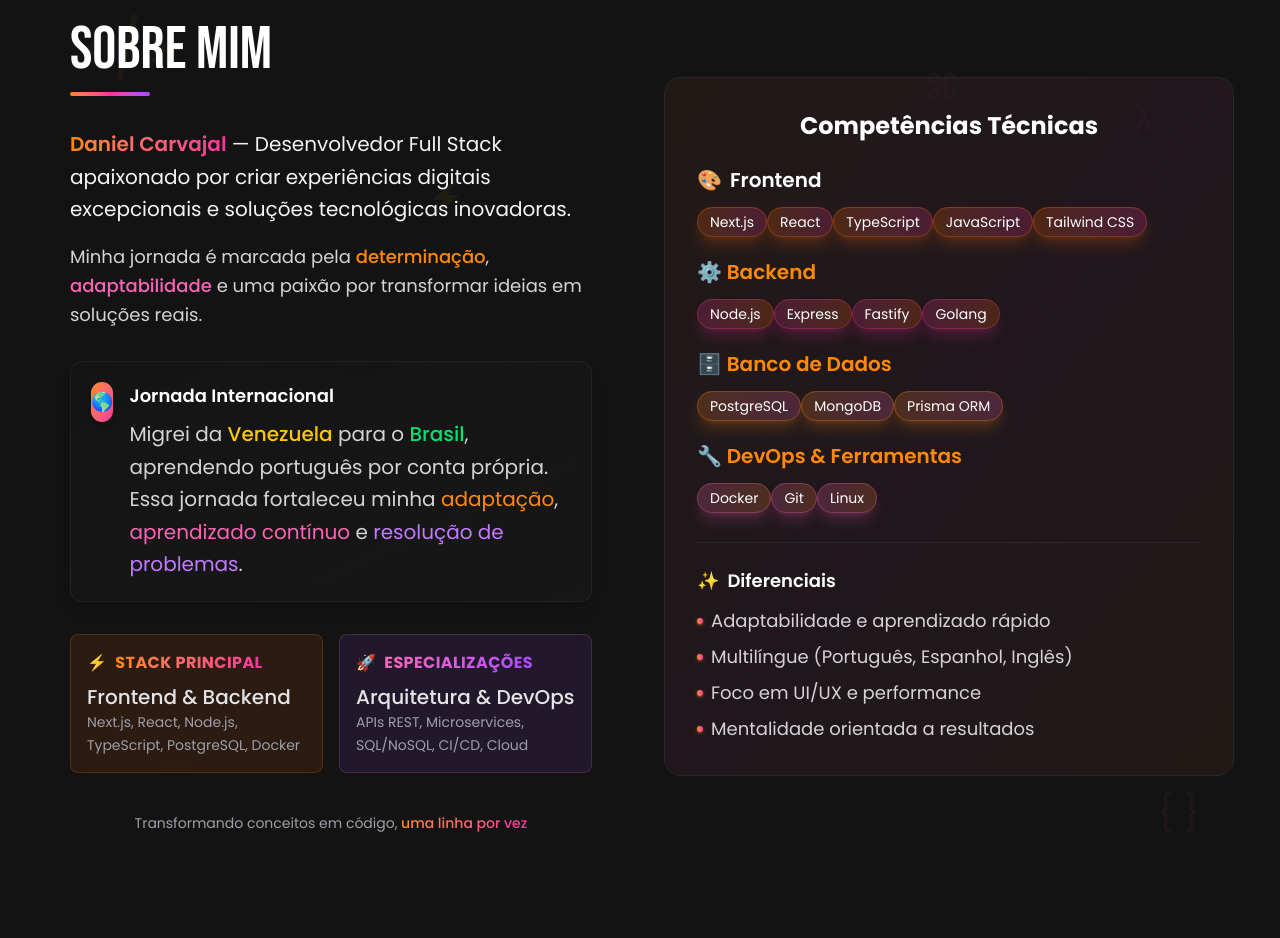
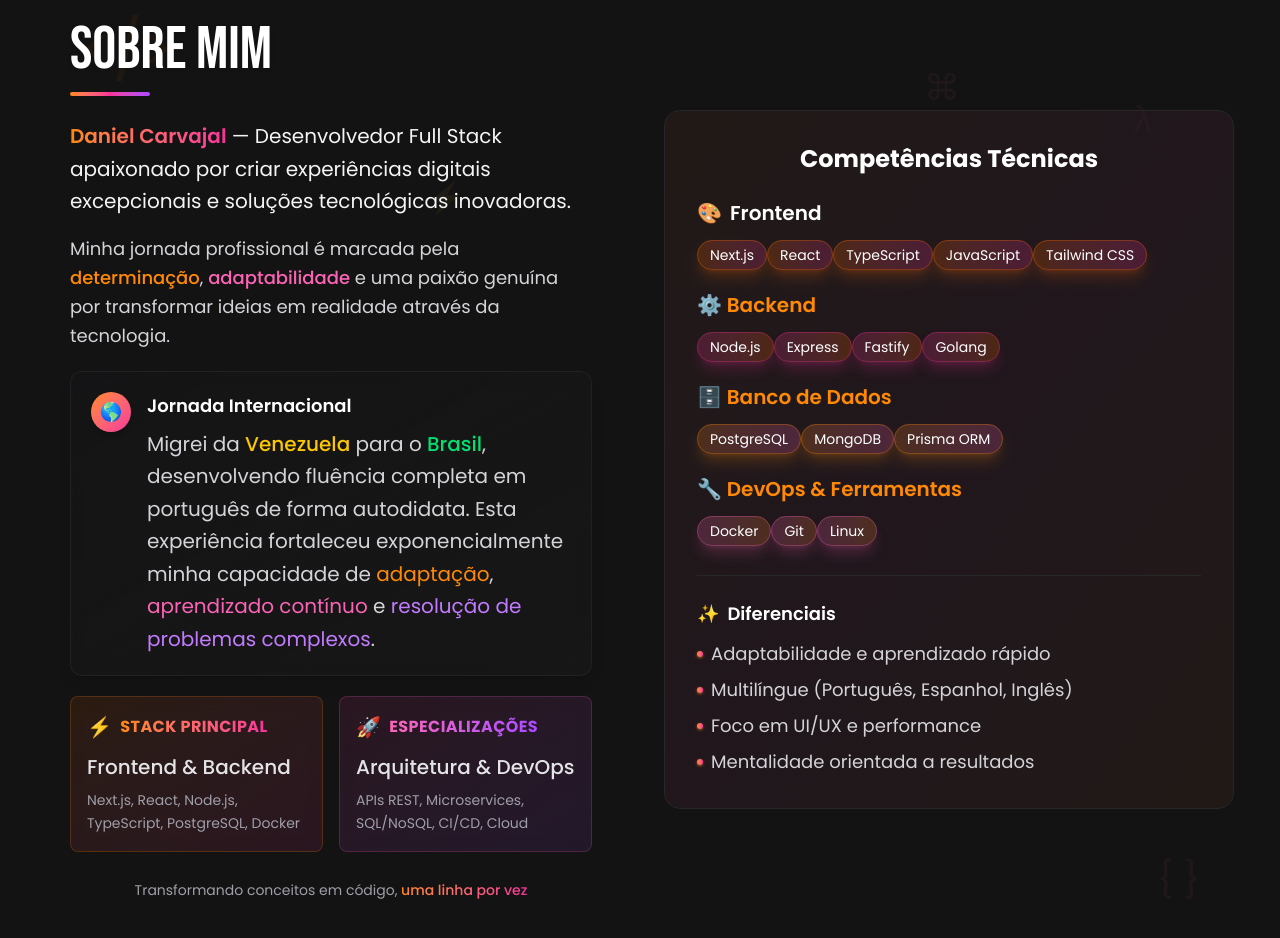
Before and after one commit to Carvajal-daniel/portfolio, a Next.js app: page / in a window 1280 px wide. Shown: the part 780-1718 px from the top of the page. Built offline with nearby package versions, Linux system fonts and the light colour scheme.

Commit message:
melhoras

```diff
--- a/src/app/page.tsx
+++ b/src/app/page.tsx
@@ -121,7 +121,7 @@ export default function Home() {
         {/* Seção About */}
         <section
           id="about"
-          className=" -mt-64 md:-mt-10 min-h-screen flex items-center "
+          className=" -mt-80 md:-mt-10 min-h-screen flex items-center "
         >
           <AboutMe />
         </section>
--- a/src/components/about/IntroContent.tsx
+++ b/src/components/about/IntroContent.tsx
@@ -1,6 +1,6 @@
 "use client";
 
-import { motion, Variants } from "framer-motion";
+import { motion } from "framer-motion";
 import { Bebas_Neue } from "next/font/google";
 
 const bebasNeue = Bebas_Neue({
@@ -9,141 +9,154 @@ const bebasNeue = Bebas_Neue({
   subsets: ["latin"],
 });
 
-// Animação fade + slide rápida
-const fadeUp: Variants = {
-  hidden: { opacity: 0, y: 60 },
-  show: {
-    opacity: 1,
-    y: 0,
-    transition: {
-      duration: 0.5,
-      ease: "easeOut",
-    },
-  },
+// Variáveis de animação reutilizáveis
+const fadeInUp = {
+  initial: { opacity: 0, y: 30 },
+  whileInView: { opacity: 1, y: 0 },
+  viewport: { once: true, margin: "-100px" }
 };
 
-// Stagger mais rápido
-const containerStagger: Variants = {
-  hidden: {},
-  show: {
-    transition: {
-      staggerChildren: 0.2,
-      delayChildren: 0.15,
-    },
-  },
+const staggerContainer = {
+  initial: { opacity: 0 },
+  whileInView: { opacity: 1 },
+  viewport: { once: true, margin: "-100px" }
 };
 
-// Animação com mola mais leve
-const itemSpring: Variants = {
-  hidden: { opacity: 0, y: 40 },
-  show: {
-    opacity: 1,
-    y: 0,
-    transition: {
-      type: "spring",
-      stiffness: 90,
-      damping: 10,
-    },
-  },
+const staggerChild = {
+  initial: { opacity: 0, y: 20 },
+  whileInView: { opacity: 1, y: 0 }
 };
 
 export default function IntroContent() {
   return (
+    <div className="max-w-3xl text-center md:text-left mx-auto space-y-6 px-4 md:px-6 md:text-xl">
+      {/* Header com título e linha decorativa */}
       <motion.div
-      className="max-w-3xl text-center md:text-left mx-auto space-y-8 px-4 md:px-6 md:text-xl"
-      variants={containerStagger}
-      initial="hidden"
-      whileInView="show"
-      viewport={{ once: true, amount: 0.4 }}
+        {...fadeInUp}
+        transition={{ duration: 0.8, ease: "easeOut" }}
+        className="space-y-3"
       >
-      {/* Título */}
-      <motion.div variants={fadeUp} className="space-y-3">
-        <h2 className={`${bebasNeue.className} text-5xl lg:text-6xl font-bold text-white`}>
+        <h2 className={`
+          ${bebasNeue.className}
+          text-5xl md:text-5xl lg:text-6xl font-bold
+          drop-shadow-sm
+        `}>
           Sobre Mim
         </h2>
         <div className="w-full flex justify-center md:block">
-          <div className="w-20 h-1 bg-gradient-to-r from-orange-400 via-pink-500 to-purple-500 rounded-full shadow-lg shadow-orange-400/20" />
+        <div className="w-20  h-1 bg-gradient-to-r from-orange-400 via-pink-500 to-purple-500 rounded-full shadow-lg shadow-orange-400/20"></div>
         </div>
       </motion.div>
 
-      {/* Parágrafos principais */}
-      <motion.div variants={itemSpring} className="space-y-4">
+      {/* Conteúdo principal */}
+      <motion.div
+        variants={staggerContainer}
+        initial="initial"
+        whileInView="whileInView"
+        transition={{ staggerChildren: 0.2 }}
+        className="space-y-5"
+      >
+        {/* Introdução principal */}
+        <motion.div
+          variants={staggerChild}
+          transition={{ duration: 0.6, ease: "easeOut" }}
+          className="space-y-4"
+        >
           <p className="text-lg md:text-xl leading-relaxed text-zinc-100 font-light">
             <span className="text-transparent bg-gradient-to-r from-orange-400 to-pink-500 bg-clip-text font-semibold">
               Daniel Carvajal
-          </span>{" "}
-          — Desenvolvedor Full Stack apaixonado por criar experiências digitais excepcionais e
-          soluções tecnológicas inovadoras.
+            </span> — Desenvolvedor Full Stack apaixonado por criar
+            experiências digitais excepcionais e soluções tecnológicas inovadoras.
           </p>
+
           <p className="text-base md:text-lg leading-relaxed text-zinc-300">
-          Minha jornada é marcada pela{" "}
-          <span className="text-orange-400 font-medium">determinação</span>,{" "}
-          <span className="text-pink-400 font-medium">adaptabilidade</span> e uma paixão por
-          transformar ideias em soluções reais.
+            Minha jornada profissional é marcada pela <span className="text-orange-400 font-medium">
+            determinação</span>, <span className="text-pink-400 font-medium">adaptabilidade</span> e
+            uma paixão genuína por transformar ideias em realidade através da tecnologia.
           </p>
         </motion.div>
 
-      {/* Jornada */}
+        {/* História pessoal */}
         <motion.div
-        variants={itemSpring}
-        className="bg-gradient-to-br from-zinc-900/40 to-zinc-800/20 backdrop-blur-sm rounded-xl p-5 border border-zinc-700/30 shadow-lg"
+          variants={staggerChild}
+          transition={{ duration: 0.6, ease: "easeOut" }}
+          className="bg-gradient-to-br from-zinc-900/40 to-zinc-800/20 backdrop-blur-sm rounded-xl p-4 md:p-5 border border-zinc-700/30 shadow-lg"
         >
-        <div className="flex text-left items-start gap-4">
-          <div className="w-10 h-10 bg-gradient-to-br from-orange-400 to-pink-500 rounded-full flex items-center justify-center text-white text-lg font-bold shadow-md">
+          <div className="flex  text-left items-start gap-4">
+            <div className="flex-shrink-0 w-10 h-10 bg-gradient-to-br from-orange-400 to-pink-500 rounded-full flex items-center justify-center text-white text-lg font-bold shadow-md">
               🌎
             </div>
             <div className="space-y-2">
               <h3 className="text-lg font-semibold text-white">Jornada Internacional</h3>
               <p className="text-zinc-300 leading-relaxed">
-              Migrei da <span className="text-yellow-400 font-medium">Venezuela</span> para o{" "}
-              <span className="text-green-400 font-medium">Brasil</span>, aprendendo português por
-              conta própria. Essa jornada fortaleceu minha{" "}
-              <span className="text-orange-400">adaptação</span>,{" "}
-              <span className="text-pink-400">aprendizado contínuo</span> e{" "}
-              <span className="text-purple-400">resolução de problemas</span>.
+                Migrei da <span className="text-yellow-400 font-medium">Venezuela</span> para o
+                <span className="text-green-400 font-medium"> Brasil</span>, desenvolvendo fluência
+                completa em português de forma autodidata. Esta experiência fortaleceu exponencialmente
+                minha capacidade de <span className="text-orange-400">adaptação</span>,
+                <span className="text-pink-400"> aprendizado contínuo</span> e
+                <span className="text-purple-400"> resolução de problemas complexos</span>.
               </p>
             </div>
           </div>
         </motion.div>
 
-      {/* Skills */}
-      <motion.div variants={itemSpring} className="grid grid-cols-1 md:grid-cols-2 gap-4">
-        <div className="bg-orange-500/10 backdrop-blur-sm rounded-lg p-4 border border-orange-400/20 hover:shadow-orange-500/10 hover:shadow-md transition-all duration-300">
-          <h3 className="text-orange-400 font-bold text-base uppercase tracking-wide flex items-center gap-2">
-            ⚡{" "}
+        {/* Skills em grid responsivo */}
+        <motion.div
+          variants={staggerChild}
+          transition={{ duration: 0.6, ease: "easeOut" }}
+          className="grid grid-cols-1 md:grid-cols-2 gap-4"
+        >
+          {/* Stack Principal */}
+          <div className="group  bg-gradient-to-br from-orange-500/10 to-pink-500/10 backdrop-blur-sm rounded-lg p-4 border border-orange-400/20 hover:border-orange-400/40 transition-all duration-300 hover:shadow-md hover:shadow-orange-400/10">
+            <div className="space-y-3">
+              <h3 className="text-orange-400  font-bold text-base uppercase tracking-wide flex items-center gap-2">
+                <span className="text-xl">⚡</span>
                 <span className="bg-gradient-to-r from-orange-400 to-pink-500 bg-clip-text text-transparent">
                   Stack Principal
                 </span>
               </h3>
-          <p className="text-zinc-200 font-medium mt-2">Frontend & Backend</p>
+              <div className="space-y-2">
+                <p className="text-zinc-200 font-medium">Frontend & Backend</p>
                 <p className="text-zinc-400 text-sm leading-relaxed">
                   Next.js, React, Node.js, TypeScript, PostgreSQL, Docker
                 </p>
               </div>
+            </div>
+          </div>
 
-        <div className="bg-purple-500/10 backdrop-blur-sm rounded-lg p-4 border border-pink-400/20 hover:shadow-pink-500/10 hover:shadow-md transition-all duration-300">
+          {/* Especializações */}
+          <div className="group bg-gradient-to-br from-pink-500/10 to-purple-500/10 backdrop-blur-sm rounded-lg p-4 border border-pink-400/20 hover:border-pink-400/40 transition-all duration-300 hover:shadow-md hover:shadow-pink-400/10">
+            <div className="space-y-3">
               <h3 className="text-pink-400 font-bold text-base uppercase tracking-wide flex items-center gap-2">
-            🚀{" "}
+                <span className="text-xl">🚀</span>
                 <span className="bg-gradient-to-r from-pink-400 to-purple-500 bg-clip-text text-transparent">
                   Especializações
                 </span>
               </h3>
-          <p className="text-zinc-200 font-medium mt-2">Arquitetura & DevOps</p>
+              <div className="space-y-2">
+                <p className="text-zinc-200 font-medium">Arquitetura & DevOps</p>
                 <p className="text-zinc-400 text-sm leading-relaxed">
                   APIs REST, Microservices, SQL/NoSQL, CI/CD, Cloud
                 </p>
               </div>
+            </div>
+          </div>
         </motion.div>
 
-      {/* Rodapé */}
-      <motion.div variants={itemSpring} className="text-center pt-2">
+        {/* Call to action sutil */}
+        <motion.div
+          variants={staggerChild}
+          transition={{ duration: 0.6, ease: "easeOut" }}
+          className="text-center pt-2"
+        >
           <p className="text-zinc-400 text-sm">
             Transformando conceitos em código,
-          <span className="bg-gradient-to-r from-orange-400 to-pink-500 bg-clip-text text-transparent font-medium">
+            <span className="text-gradient bg-gradient-to-r from-orange-400 to-pink-500 bg-clip-text text-transparent font-medium">
               {" "}uma linha por vez
             </span>
           </p>
         </motion.div>
       </motion.div>
+    </div>
   );
 }
```
Lines whose indentation alone changed are shown as unchanged.
